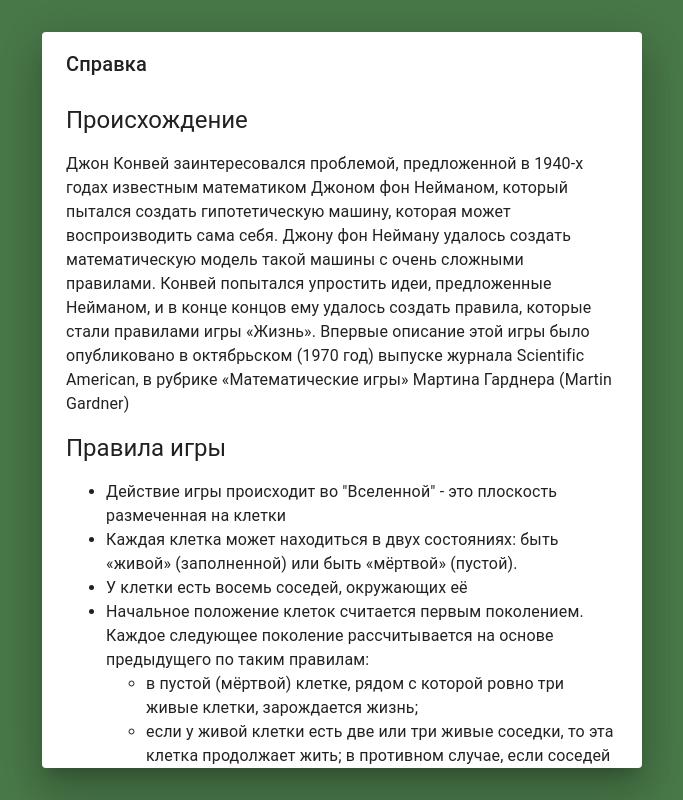
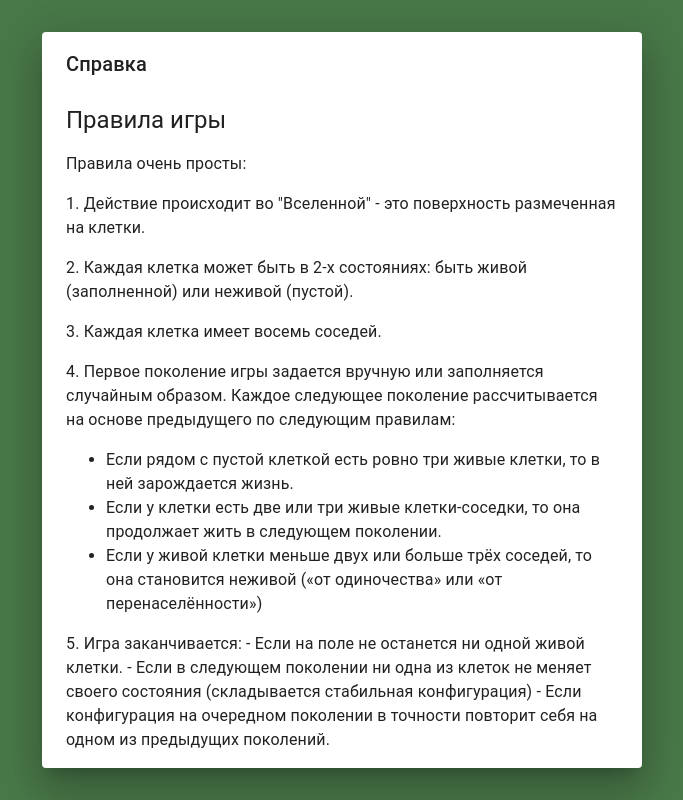
Before and after one commit to ahaku/the_game_of_life, a React (Create React App) app: page / in a window 1280 px wide. Both pictures are taken after a click on the button "УЗНАТЬ ПРАВИЛА". Shown: the whole page, without its empty margins (298-981 px from the left). Built offline with nearby package versions, Linux system fonts and the light colour scheme.

Commit message:
text changed for greeting page reference

```diff
--- a/src/GreetingPage.jsx
+++ b/src/GreetingPage.jsx
@@ -2,7 +2,7 @@ import React from 'react'
 import Card from '@material-ui/core/Card';
 import ButtonMD from '@material-ui/core/Button';
 import Dialog from '@material-ui/core/Dialog';
-import MainpageReferenceText from './Text';
+import {GreetingPageReferenceText} from './Text';
 import './Mainpage.css'
 
 const daytimeStyles = {
@@ -83,7 +83,7 @@ function GrretingPage() {
                 <Dialog
                     open={open}
                     onClose={closeHandler}
-                > {MainpageReferenceText} </Dialog>
+                > {GreetingPageReferenceText} </Dialog>
 
 
             </Card>
--- a/src/Text.jsx
+++ b/src/Text.jsx
@@ -1,42 +1,148 @@
-import React from 'react'
-import Typography from '@material-ui/core/Typography';
-import DialogTitle from '@material-ui/core/DialogTitle';
-import DialogContent from '@material-ui/core/DialogContent';
+import React from "react";
+import Typography from "@material-ui/core/Typography";
+import DialogTitle from "@material-ui/core/DialogTitle";
+import DialogContent from "@material-ui/core/DialogContent";
 
-const MainpageReferenceText = (
+export const MainpageReferenceText = (
   <React.Fragment>
     <DialogTitle>Справка</DialogTitle>
     <DialogContent>
-        <Typography variant="h5" gutterBottom paragraph>Происхождение</Typography>
+      <Typography variant="h5" gutterBottom paragraph>
+        Происхождение
+      </Typography>
       <Typography variant="body1" gutterBottom paragraph>
-            Джон Конвей заинтересовался проблемой, предложенной в 1940-х годах известным математиком Джоном фон Нейманом, который пытался создать гипотетическую машину, которая может воспроизводить сама себя. Джону фон Нейману удалось создать математическую модель такой машины с очень сложными правилами. Конвей попытался упростить идеи, предложенные Нейманом, и в конце концов ему удалось создать правила, которые стали правилами игры «Жизнь». Впервые описание этой игры было опубликовано в октябрьском (1970 год) выпуске журнала Scientific American, в рубрике «Математические игры» Мартина Гарднера (Martin Gardner)
+        Джон Конвей заинтересовался проблемой, предложенной в 1940-х годах
+        известным математиком Джоном фон Нейманом, который пытался создать
+        гипотетическую машину, которая может воспроизводить сама себя. Джону фон
+        Нейману удалось создать математическую модель такой машины с очень
+        сложными правилами. Конвей попытался упростить идеи, предложенные
+        Нейманом, и в конце концов ему удалось создать правила, которые стали
+        правилами игры «Жизнь». Впервые описание этой игры было опубликовано в
+        октябрьском (1970 год) выпуске журнала Scientific American, в рубрике
+        «Математические игры» Мартина Гарднера (Martin Gardner)
       </Typography>
 
-        <Typography variant="h5" gutterBottom paragraph>Правила игры</Typography>
+      <Typography variant="h5" gutterBottom paragraph>
+        Правила игры
+      </Typography>
       <Typography variant="body1" gutterBottom>
         <ul>
-                <li>Действие игры происходит во "Вселенной" - это плоскость размеченная на клетки</li>
-                <li>Каждая клетка может находиться в двух состояниях: быть «живой» (заполненной) или быть «мёртвой» (пустой).</li>
+          <li>
+            Действие игры происходит во "Вселенной" - это плоскость размеченная
+            на клетки
+          </li>
+          <li>
+            Каждая клетка может находиться в двух состояниях: быть «живой»
+            (заполненной) или быть «мёртвой» (пустой).
+          </li>
           <li>У клетки есть восемь соседей, окружающих её</li>
-                <li>Начальное положение клеток считается первым поколением. Каждое следующее поколение рассчитывается на основе предыдущего по таким правилам:
+          <li>
+            Начальное положение клеток считается первым поколением. Каждое
+            следующее поколение рассчитывается на основе предыдущего по таким
+            правилам:
             <ul>
-                        <li>в пустой (мёртвой) клетке, рядом с которой ровно три живые клетки, зарождается жизнь;</li>
-                        <li>если у живой клетки есть две или три живые соседки, то эта клетка продолжает жить; в противном случае, если соседей меньше двух или больше трёх, клетка умирает («от одиночества» или «от перенаселённости»)</li>
+              <li>
+                в пустой (мёртвой) клетке, рядом с которой ровно три живые
+                клетки, зарождается жизнь;
+              </li>
+              <li>
+                если у живой клетки есть две или три живые соседки, то эта
+                клетка продолжает жить; в противном случае, если соседей меньше
+                двух или больше трёх, клетка умирает («от одиночества» или «от
+                перенаселённости»)
+              </li>
             </ul>
           </li>
-                <li>Игра прекращается, если
+          <li>
+            Игра прекращается, если
             <ul>
               <li>на поле не останется ни одной «живой» клетки</li>
-                        <li>конфигурация на очередном шаге в точности (без сдвигов и поворотов) повторит себя же на одном из более ранних шагов (складывается периодическая конфигурация)</li>
-                        <li>при очередном шаге ни одна из клеток не меняет своего состояния (складывается стабильная конфигурация; предыдущее правило, вырожденное до одного шага назад)</li>
+              <li>
+                конфигурация на очередном шаге в точности (без сдвигов и
+                поворотов) повторит себя же на одном из более ранних шагов
+                (складывается периодическая конфигурация)
+              </li>
+              <li>
+                при очередном шаге ни одна из клеток не меняет своего состояния
+                (складывается стабильная конфигурация; предыдущее правило,
+                вырожденное до одного шага назад)
+              </li>
             </ul>
           </li>
         </ul>
-            <p>Эти простые правила приводят к огромному разнообразию форм, которые могут возникнуть в игре.</p>
-            <p>Игрок не принимает прямого участия в игре, а лишь расставляет или генерирует начальную конфигурацию «живых» клеток, которые затем взаимодействуют согласно правилам уже без его участия (он является наблюдателем).</p>
+        <p>
+          Эти простые правила приводят к огромному разнообразию форм, которые
+          могут возникнуть в игре.
+        </p>
+        <p>
+          Игрок не принимает прямого участия в игре, а лишь расставляет или
+          генерирует начальную конфигурацию «живых» клеток, которые затем
+          взаимодействуют согласно правилам уже без его участия (он является
+          наблюдателем).
+        </p>
       </Typography>
     </DialogContent>
   </React.Fragment>
+);
 
-)
-export default MainpageReferenceText
+export const GreetingPageReferenceText = (
+  <React.Fragment>
+    <DialogTitle>Справка</DialogTitle>
+    <DialogContent>
+      <Typography variant="h5" gutterBottom paragraph>
+        Правила игры
+      </Typography>
+      <Typography variant="body1" gutterBottom paragraph>
+        Правила очень просты:
+        <p>
+          1. Действие происходит во "Вселенной" - это поверхность размеченная на
+          клетки.
+        </p>
+        <p>
+          2. Каждая клетка может быть в 2-х состояниях: быть живой (заполненной)
+          или неживой (пустой).
+        </p>
+        <p>3. Каждая клетка имеет восемь соседей.</p>
+        <p>
+          4. Первое поколение игры задается вручную или заполняется случайным
+          образом. Каждое следующее поколение рассчитывается на основе
+          предыдущего по следующим правилам:
+          <ul>
+            <li>
+              Если рядом с пустой клеткой есть ровно три живые клетки, то в ней
+              зарождается жизнь.
+            </li>
+            <li>
+              Если у клетки есть две или три живые клетки-соседки, то она
+              продолжает жить в следующем поколении.
+            </li>
+            <li>
+              Если у живой клетки меньше двух или больше трёх соседей, то она
+              становится неживой («от одиночества» или «от перенаселённости»)
+            </li>
+          </ul>
+        </p>
+        <p>
+          5. Игра заканчивается: - Если на поле не останется ни одной живой
+          клетки. - Если в следующем поколении ни одна из клеток не меняет
+          своего состояния (складывается стабильная конфигурация) - Если
+          конфигурация на очередном поколении в точности повторит себя на одном
+          из предыдущих поколений.
+        </p>
+      </Typography>
+      <Typography variant="body1" gutterBottom>
+        <p>
+          Эти простые правила приводят к огромному разнообразию форм, которые
+          могут возникнуть в игре.
+        </p>
+        <p>
+          Игрок не принимает прямого участия в игре, а лишь расставляет или
+          генерирует начальную конфигурацию «живых» клеток, которые затем
+          взаимодействуют согласно правилам уже без его участия (он является
+          наблюдателем).
+        </p>
+      </Typography>
+    </DialogContent>
+  </React.Fragment>
+);
+export default MainpageReferenceText;
```
Lines whose indentation alone changed are shown as unchanged.
